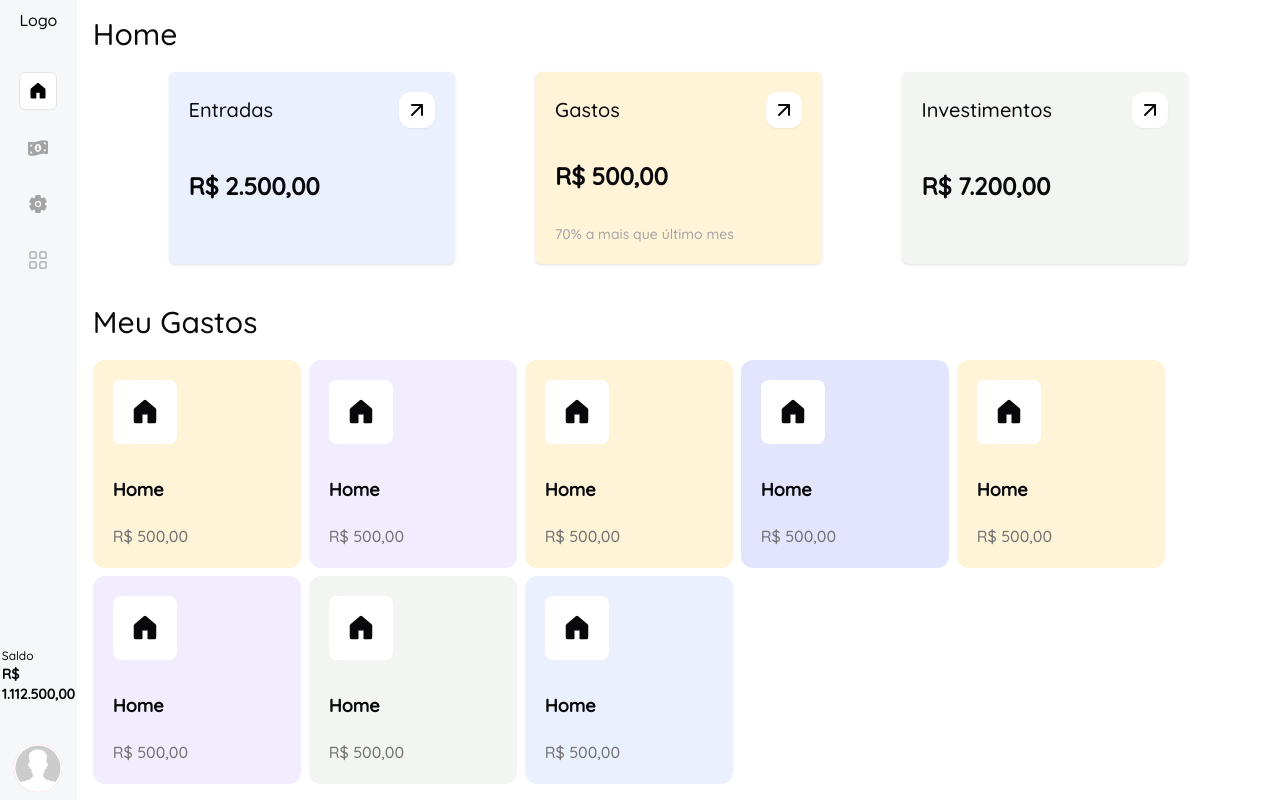
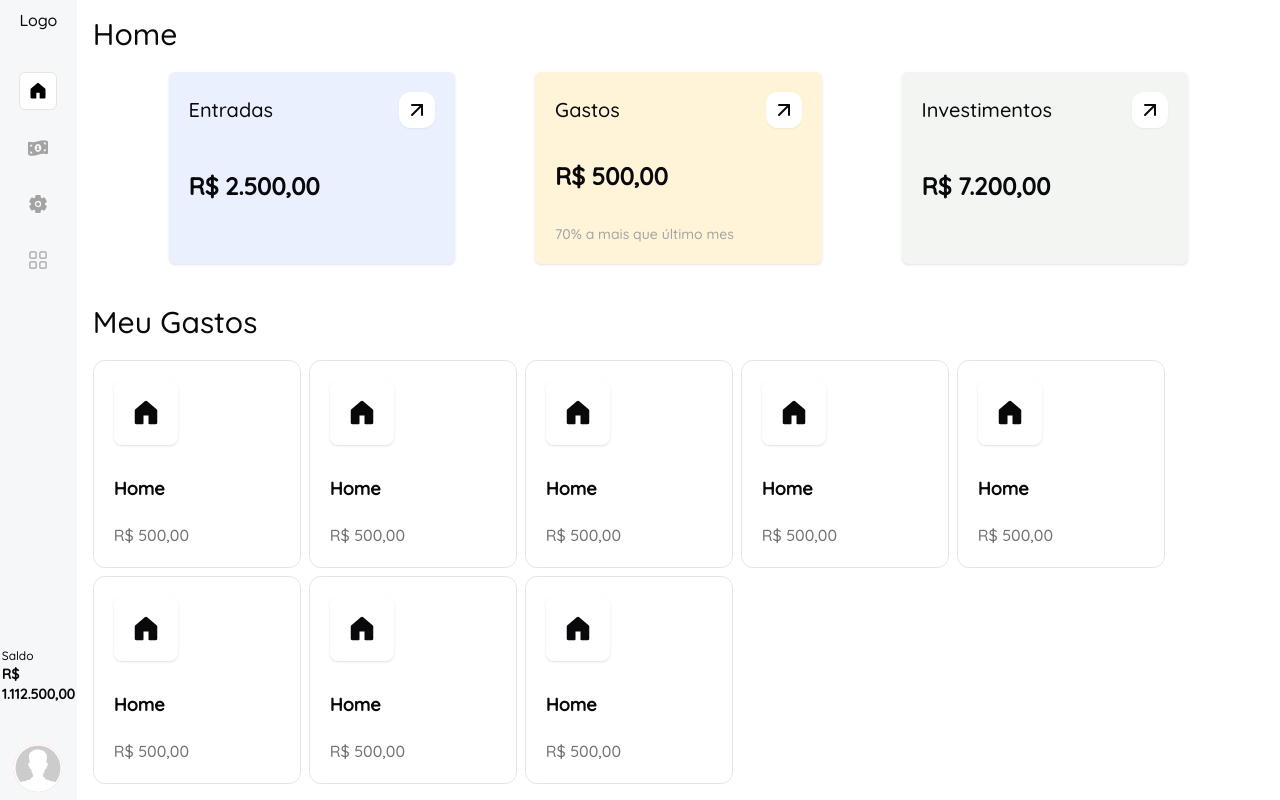
Before and after one commit to rafaapcode/finance-app, a Next.js app: page /main/home in a window 1280 px wide. Built offline with nearby package versions, Linux system fonts and the light colour scheme.

Commit message:
feat: creating the income modal component to input the value

```diff
--- /dev/null
+++ b/constants/spendCads.ts
@@ -0,0 +1,34 @@
+export const spendCardsData = [
+  {
+    category: "Home",
+    spendValue: "500,00",
+  },
+  {
+    category: "Home",
+    spendValue: "500,00",
+  },
+  {
+    category: "Home",
+    spendValue: "500,00",
+  },
+  {
+    category: "Home",
+    spendValue: "500,00",
+  },
+  {
+    category: "Home",
+    spendValue: "500,00",
+  },
+  {
+    category: "Home",
+    spendValue: "500,00",
+  },
+  {
+    category: "Home",
+    spendValue: "500,00",
+  },
+  {
+    category: "Home",
+    spendValue: "500,00",
+  },
+];
--- /dev/null
+++ b/src/components/modal/IncomeModal.tsx
@@ -0,0 +1,30 @@
+"use client";
+import { ChangeEvent, memo } from "react";
+import { IoIosCloseCircleOutline } from "react-icons/io";
+
+type IncomeModalProps = {
+  handlClose: () => void;
+  incomeValue: string;
+  changeIncomeValue: (e: ChangeEvent<HTMLInputElement>) => void;
+}
+
+function IncomeModal({ handlClose, changeIncomeValue, incomeValue }: IncomeModalProps) {
+
+  return (
+    <div className="min-w-96 bg-white p-5 rounded-md">
+      <div className="flex justify-between items-center mb-10">
+        <h2 className="text-2xl">Adicionar entrada</h2>
+        <button onClick={handlClose}>
+          <IoIosCloseCircleOutline size={25}/>
+        </button>
+      </div>
+      <p className="text-xl text-center">Renda</p>
+      <div className="w-1/2 mx-auto flex gap-2 mt-5 items-center">
+        <h2>R$</h2>
+        <input type="text" value={incomeValue} onChange={changeIncomeValue} className="h-10 border-none outline-none text-xl"/>
+      </div>
+    </div>
+  );
+}
+
+export default memo(IncomeModal);
--- /dev/null
+++ b/src/components/modal/Modal.tsx
@@ -0,0 +1,13 @@
+import { createPortal } from "react-dom";
+
+type ModalProps = {
+  children: React.ReactNode;
+}
+
+function Modal({children}: ModalProps) {
+  return <>{createPortal(<div className="absolute top-0 w-full h-full bg-black bg-opacity-70 backdrop-blur-md flex justify-center items-center">
+    {children}
+  </div>, document.body)}</>;
+}
+
+export default Modal;
--- /dev/null
+++ b/src/components/modal/OutcomeModal.tsx
@@ -0,0 +1,22 @@
+"use client";
+import { memo } from "react";
+import { IoIosCloseCircleOutline } from "react-icons/io";
+
+type OutcomeModalProps = {
+  handlClose: () => void;
+};
+
+function OutcomeModal({ handlClose }: OutcomeModalProps) {
+  return (
+    <div className="min-w-96 bg-white p-5 rounded-md">
+      <div className="flex justify-between items-center">
+        <h2 className="text-2xl">Adicionar gasto</h2>
+        <button onClick={handlClose}>
+          <IoIosCloseCircleOutline size={25} />
+        </button>
+      </div>
+    </div>
+  );
+}
+
+export default memo(OutcomeModal);
--- a/src/components/spendCard/SpendCard.tsx
+++ b/src/components/spendCard/SpendCard.tsx
@@ -1,19 +1,17 @@
 "use client";
-
 import { GoHomeFill } from "react-icons/go";
 
 type SpendCardProps = {
   category: string;
     spendValue: string;
-    color: string;
 };
 
-function SpendCard( {category, color, spendValue }: SpendCardProps) {
+function SpendCard( {category, spendValue }: SpendCardProps) {
   return (
     <div
-      className={`w-32 h-32 lg:w-52 lg:h-52 flex flex-col justify-between flex-initial ${color} p-5 rounded-xl`}
+      className={`w-32 h-32 lg:w-52 lg:h-52 flex flex-col justify-between flex-initial border p-5 rounded-xl`}
     >
-      <div className="bg-white w-10 h-10 lg:w-16 lg:h-16 rounded-lg flex items-center justify-center">
+      <div className="bg-white shadow w-10 h-10 lg:w-16 lg:h-16 rounded-lg flex items-center justify-center">
         <GoHomeFill size={30}/>
       </div>
       <div>
--- a/src/pages/Home/page.tsx
+++ b/src/pages/Home/page.tsx
@@ -1,70 +1,52 @@
+"use client";
 import Card from "@/components/card/Card";
 import Goals from "@/components/goals/Goals";
+import IncomeModal from "@/components/modal/IncomeModal";
+import Modal from "@/components/modal/Modal";
+import OutcomeModal from "@/components/modal/OutcomeModal";
 import SpendCard from "@/components/spendCard/SpendCard";
-
-const COLORS = [
-  "bg-[#E2E5FD]",
-  "bg-[#FFF4D8]",
-  "bg-[#EBF0FE]",
-  "bg-[#F2F5F1]",
-  "bg-[#F1ECFE]",
-];
-
-function getRandomColor() {
-  return COLORS[Math.floor(Math.random() * COLORS.length)];
-}
-
-const spendCardsData = [
-  {
-    category: "Home",
-    color: getRandomColor(),
-    spendValue: "500,00",
-  },
-  {
-    category: "Home",
-    color: getRandomColor(),
-    spendValue: "500,00",
-  },
-  {
-    category: "Home",
-    color: getRandomColor(),
-    spendValue: "500,00",
-  },
-  {
-    category: "Home",
-    color: getRandomColor(),
-    spendValue: "500,00",
-  },
-  {
-    category: "Home",
-    color: getRandomColor(),
-    spendValue: "500,00",
-  },
-  {
-    category: "Home",
-    color: getRandomColor(),
-    spendValue: "500,00",
-  },
-  {
-    category: "Home",
-    color: getRandomColor(),
-    spendValue: "500,00",
-  },
-  {
-    category: "Home",
-    color: getRandomColor(),
-    spendValue: "500,00",
-  },
-];
+import { ChangeEvent, useCallback, useState } from "react";
+import { spendCardsData } from "../../../constants/spendCads";
 
 function HomePage() {
+  const [modal, setModal] = useState(false);
+  const [incomeValue, setIncomeValue] = useState("0");
+  const [typeModal, setTypeModal] = useState<null | "income" | "outcome">(null);
+
+  const handleModal = useCallback((type: "income" | "outcome" | null) => {
+    setModal((prev) => !prev);
+    setTypeModal(type);
+  }, []);
+
+  const handlClose = useCallback(() => {
+    setModal(false);
+    setTypeModal(null);
+  }, []);
+
+  const handleIncomeValue = useCallback((e: ChangeEvent<HTMLInputElement>) => {
+    const regex = /^\d*$/;
+    const value = e.target.value;
+
+    if(!regex.test(value)) {
+      setIncomeValue(prev => prev);
+    } else {
+      setIncomeValue(value);
+    }
+  }, []);
+
   return (
     <main className="h-full flex-1 overflow-y-auto scrollbar-none">
       <div className="mb-10 py-2 lg:py-0 flex-1">
         <h2 className="text-3xl">Home</h2>
         <section className="flex md:gap-4 lg:justify-evenly lg:px-3 mt-5">
-          <Card color="bg-[#EBF0FE]" title="Entradas" value="2.500,00" />
           <Card
+            handleClick={() => handleModal("income")}
+            color="bg-[#EBF0FE]"
+            title="Entradas"
+            value="2.500,00"
+          />
+          <Card
+             handleClick={() => handleModal("outcome")}
             color="bg-[#FFF4D8]"
             title="Gastos"
             value="500,00"
@@ -85,7 +67,6 @@ function HomePage() {
             <SpendCard
               key={index}
               category={spend.category}
-              color={spend.color}
               spendValue={spend.spendValue}
             />
           ))}
@@ -99,6 +80,16 @@ function HomePage() {
           <Goals title="Investimentos" amount="1.5k" goal="2.5K" />
         </div>
       </div>
+      {modal && (
+        <Modal>
+          {
+            typeModal === "income" && <IncomeModal incomeValue={incomeValue} changeIncomeValue={handleIncomeValue} handlClose={handlClose}/>
+          }
+          {
+            typeModal === "outcome" && <OutcomeModal handlClose={handlClose}/>
+          }
+        </Modal>
+      )}
     </main>
   );
 }
```
